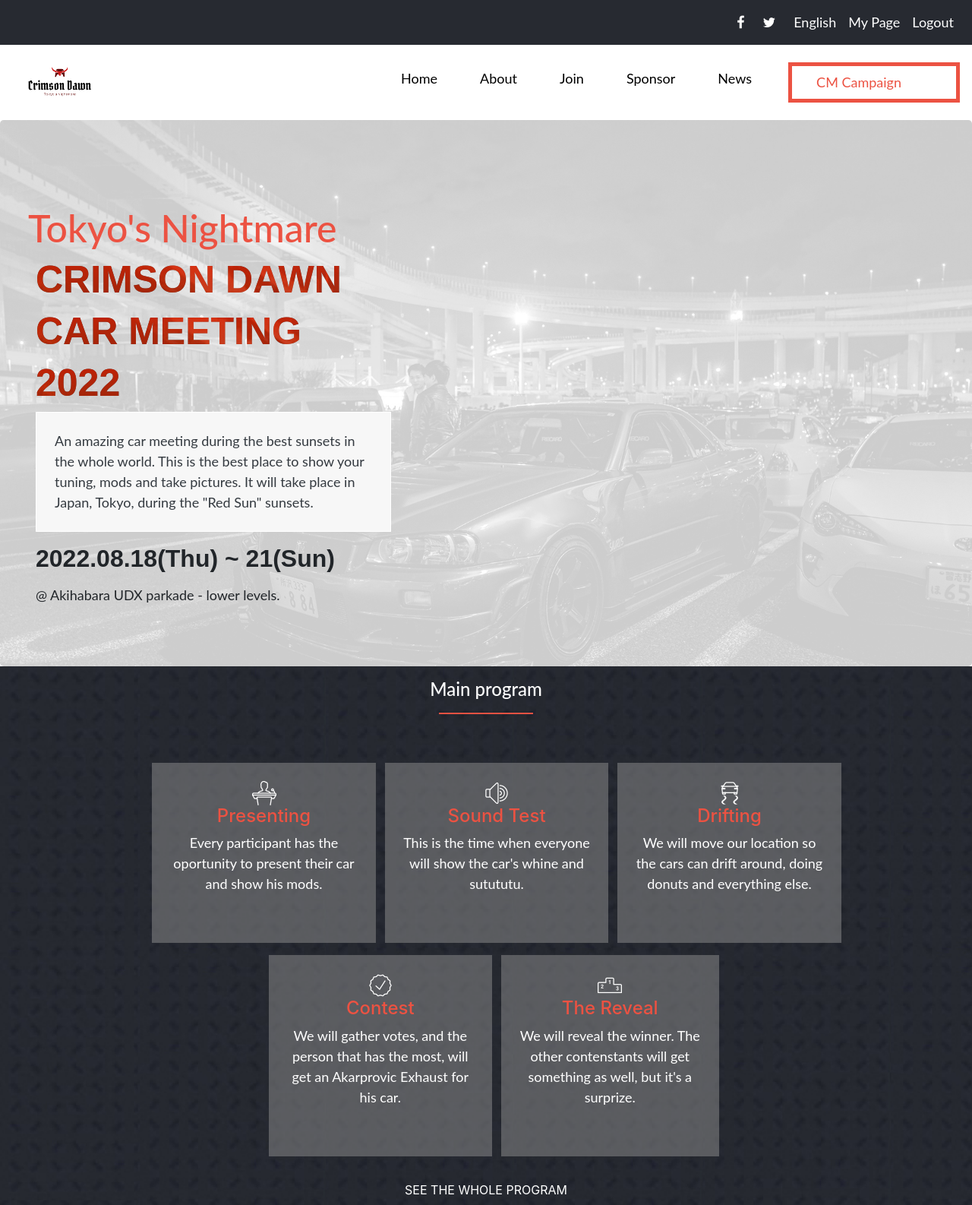
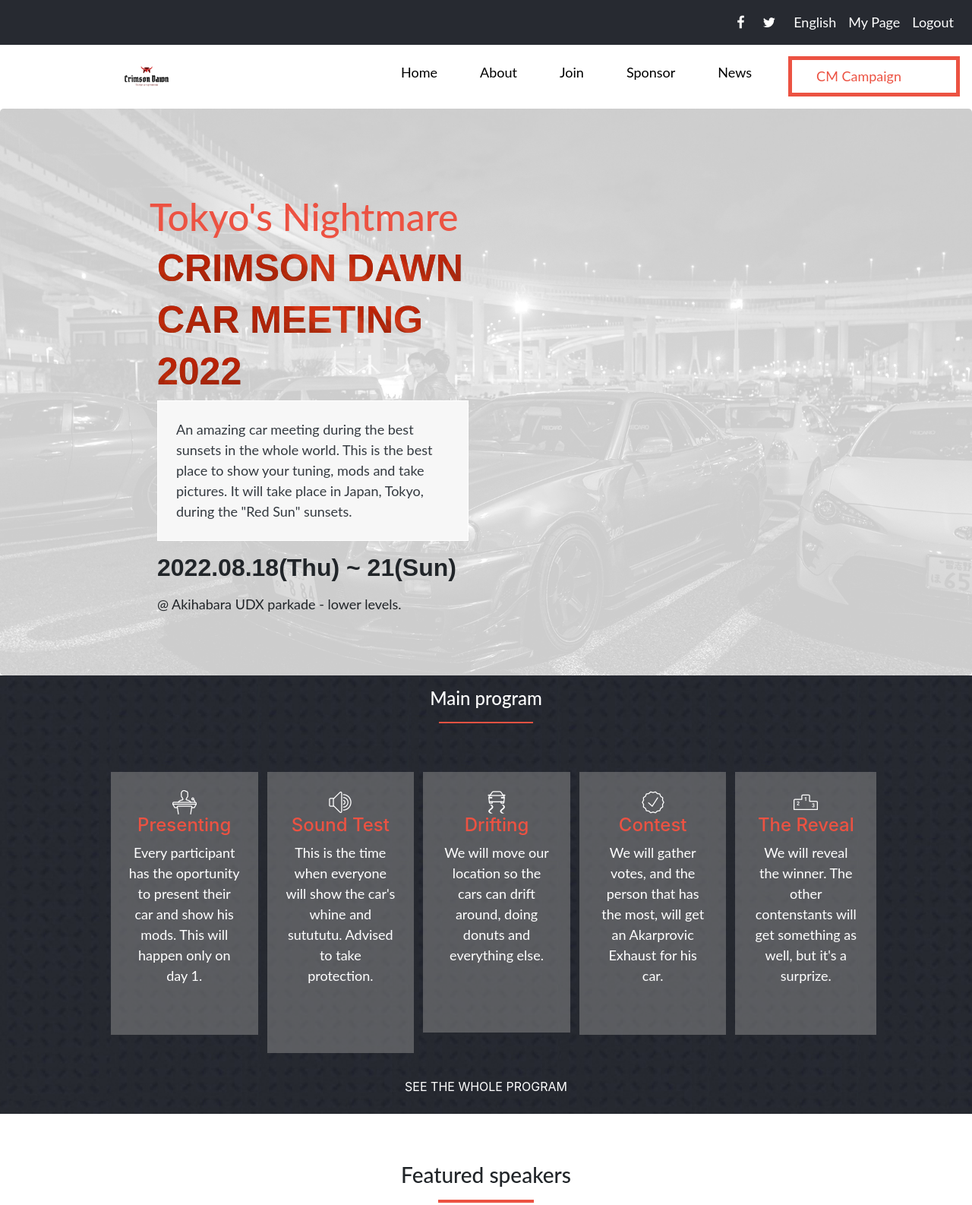
Before and after one commit to AdrianCSM/Crimson-Dawn-Car-Meeting, a plain HTML site: page index.html in a window 1280 px wide. Shown: the top 1586 px of the page at 76% size. Drawn offline with nearby package versions, Linux system fonts and the light colour scheme; a web font is replaced by a local one.

Commit message:
Made changes

```diff
--- a/assets/css/style.css
+++ b/assets/css/style.css
@@ -6,11 +6,16 @@
   background-image: url("../images/meet-bg.png");
   background-size: cover;
   margin-bottom: 0;
+  padding-left: 15%;
 }
 
 .logo img {
   border: 2px solid #000;
   border-radius: 8px;
+}
+
+.img-fluid {
+  padding-left: 15%;
 }
 
 .navbar a img {
--- a/index.html
+++ b/index.html
@@ -41,7 +41,7 @@
             </ul>
         </nav>
         <nav class="navbar navbar-expand-sm bg-white">
-            <a class="navbar-brand p-0 m-0" href="index.html">
+            <a class="navbar-brand pl-5 ml-5" href="index.html">
                 <img class="img-fluid" src="assets/images/logo.png" alt="Logo">
             </a>
             <ul class="navbar-nav ml-auto">
@@ -92,7 +92,7 @@
     </header>
 
     <main class="parent_main">
-       <section class="container-fluid jumbotron slider intro_header pr-5">
+       <section class="container-fluid jumbotron slider intro_header">
           <div class="row">
            <div class="intro col-sm-12 mt-5">
             <h3 class = "hello_intro orange text-md-left text-center">Tokyo's Nightmare</h3>
@@ -117,7 +117,7 @@
           </div>
         </div>
         <ul class="row program d-flex flex-row justify-content-center">
-          <li class="col-12 col-md-3 pr-2 pl-0 mr-1">
+          <li class="col-12 col-md-2 pr-2 pl-0 mr-1">
             <article class="program-block text-center row mb-5 p-4 bg-dark-light-custom">
               <div class="col-sm-2 col-12 col-md-12 pr-0 pl-0">
                <img src="assets/images/present-2.png" alt="lecture"/>
@@ -126,11 +126,11 @@
                 Presenting
               </h5>
               <p class="custom_p_tag col-sm-5 col-12 col-md-12 pb-4 pr-0 pl-0 text-white">
-                Every participant has the oportunity to present their car and show his mods.
+                Every participant has the oportunity to present their car and show his mods. This will happen only on day 1.
               </p>
             </article>
           </li>
-          <li class="col-12 col-md-3 pr-2 pl-0 mr-1">
+          <li class="col-12 col-md-2 pr-2 pl-0 mr-1">
             <article class="program-block text-center row mb-5 p-4 bg-dark-light-custom">
               <div class="col-sm-2 col-12 col-md-12 pr-0 pl-0">
                <img src="assets/images/sound-2.png" alt="lecture"/>
@@ -138,12 +138,12 @@
               <h5 class="col-sm-5 col-12 col-md-12 pr-0 pl-0 orange section-subtitle">
                 Sound Test
               </h5>
-              <p class="custom_p_tag col-sm-5 col-12 col-md-12 pb-4 pr-0 pl-0 text-white">
-                This is the time when everyone will show the car's whine and sutututu.
+              <p class="custom_p_tag col-sm-5 col-12 col-md-12 pb-5 pr-0 pl-0 text-white">
+                This is the time when everyone will show the car's whine and sutututu. Advised to take protection.
               </p>
             </article>
           </li>
-          <li class="col-12 col-md-3 pr-2 pl-0 mr-1">
+          <li class="col-12 col-md-2 pr-2 pl-0 mr-1">
             <article class="program-block text-center row mb-5 p-4 bg-dark-light-custom">
               <div class="col-sm-2 col-12 col-md-12 pr-0 pl-0">
                <img src="assets/images/drift-2.png" alt="lecture"/>
@@ -151,12 +151,12 @@
               <h5 class="col-sm-5 col-12 col-md-12 pr-0 pl-0 orange section-subtitle">
                 Drifting
               </h5>
-              <p class="custom_p_tag col-sm-5 col-12 col-md-12 pb-4 pr-0 pl-0 text-white">
+              <p class="custom_p_tag col-sm-5 col-12 col-md-12 pb-5 pr-0 pl-0 text-white">
                 We will move our location so the cars can drift around, doing donuts and everything else.
               </p>
             </article>
           </li>
-          <li class="col-12 col-md-3 pr-2 pl-0 mr-1">
+          <li class="col-12 col-md-2 pr-2 pl-0 mr-1">
             <article class="program-block text-center row mb-5 p-4 bg-dark-light-custom">
               <div class="col-sm-2 col-12 col-md-12 pr-0 pl-0">
                <img src="assets/images/approve-2.png" alt="lecture"/>
@@ -169,7 +169,7 @@
               </p>
             </article>
           </li>
-          <li class="col-12 col-md-3 pr-3 pl-0 mr-1">
+          <li class="col-12 col-md-2 pr-3 pl-0 mr-1">
             <article class="program-block text-center row mb-5 p-4 bg-dark-light-custom">
               <div class="col-sm-2 col-12 col-md-12 pr-0 pl-0">
                <img src="assets/images/winner-2.png" alt="lecture"/>
```
Also changed, not shown: about.html (+1 -1 lines).
